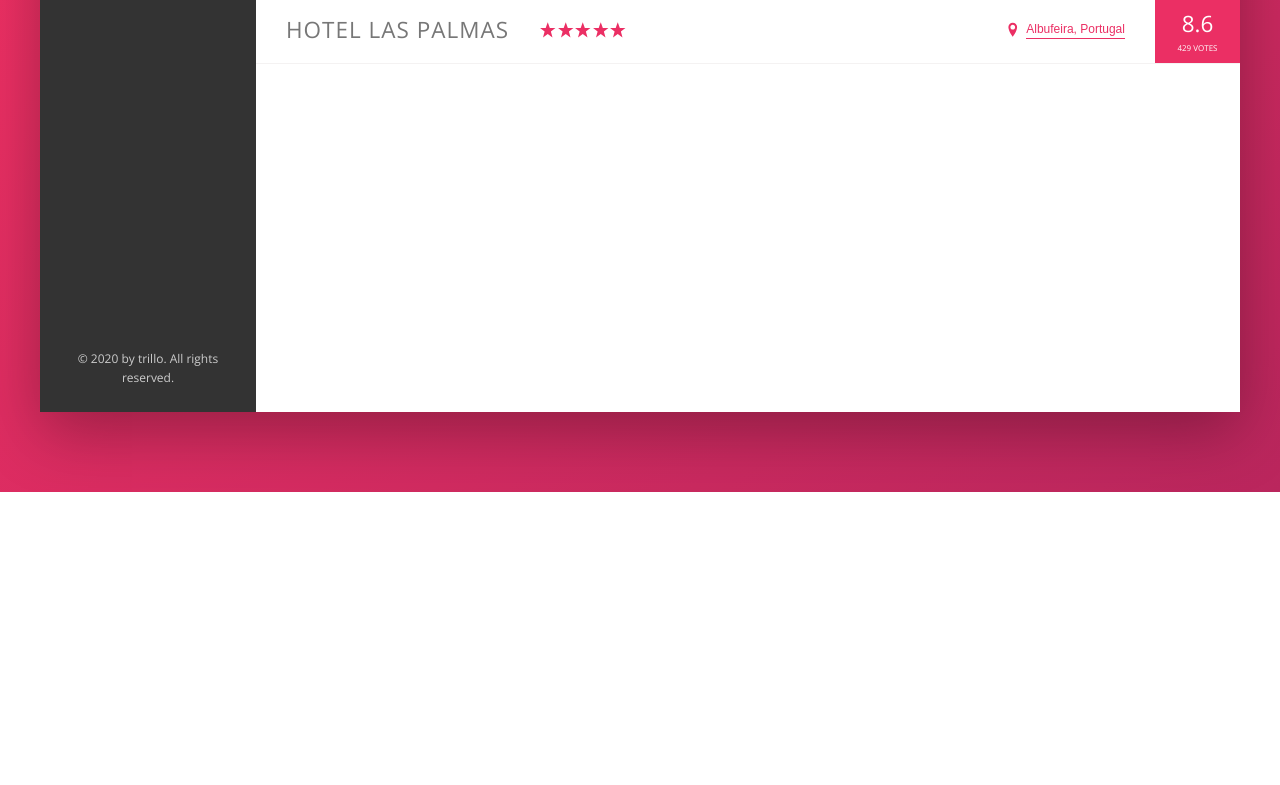
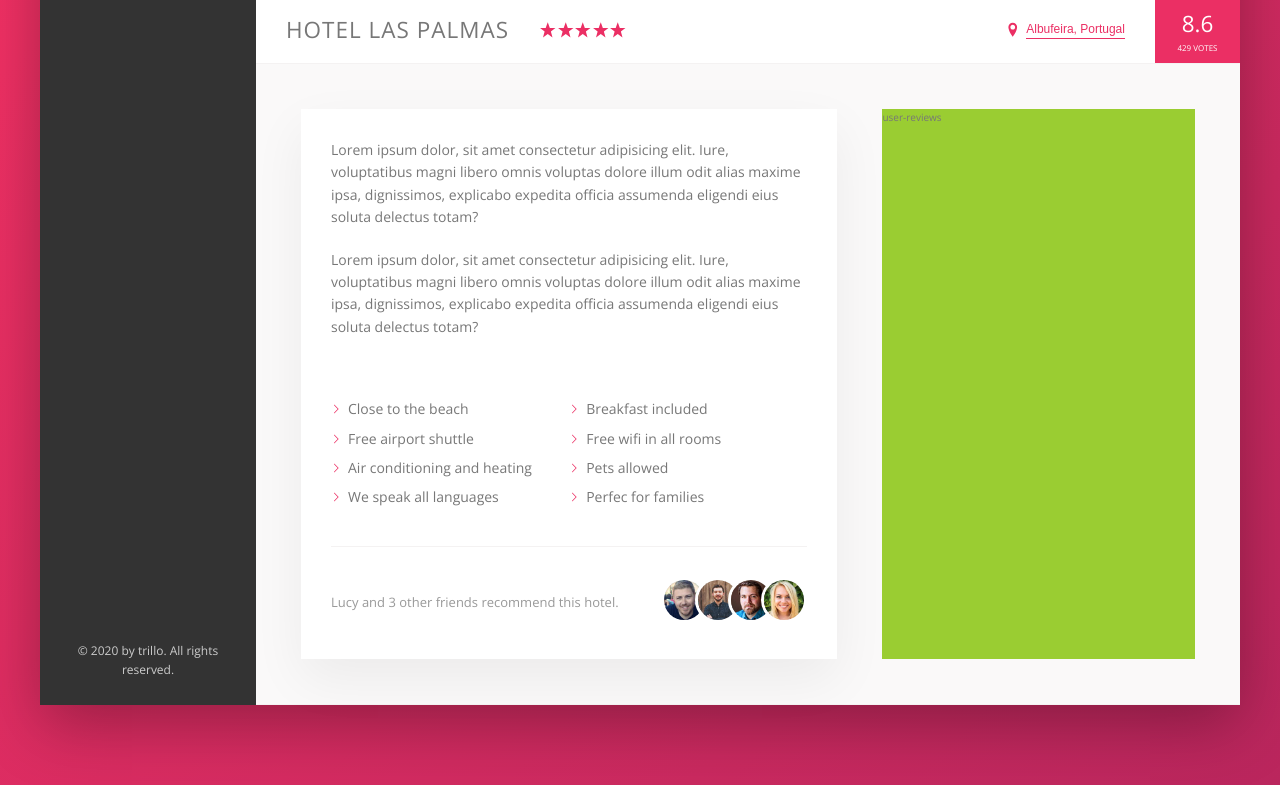
Before and after one commit to Pedatela/sass-course, a website: page Trillo/index.html in a window 1280 px wide. Shown: the part 538-1323 px from the top of the page. Before the commit the page ends 1030 px from the top, so only its background shows below. Drawn offline with nearby package versions, Linux system fonts and the light colour scheme.

Commit message:
Building the description Section

```diff
--- a/Trillo/index.html
+++ b/Trillo/index.html
@@ -130,7 +130,49 @@
                         <div class="overview__rating-avarage">8.6</div>
                         <div class="overview__rating-count">429 votes</div>
                     </div>
+                </div>
 
+                <div class="detail">
+                    <div class="description">
+                        <p class="paragraph">
+                            Lorem ipsum dolor, sit amet consectetur adipisicing elit.
+                            Iure, voluptatibus magni libero omnis voluptas dolore illum odit
+                            alias maxime ipsa, dignissimos, explicabo expedita officia assumenda
+                            eligendi eius soluta delectus totam?
+                        </p>
+                        <p class="paragraph">
+                            Lorem ipsum dolor, sit amet consectetur adipisicing elit.
+                            Iure, voluptatibus magni libero omnis voluptas dolore illum odit
+                            alias maxime ipsa, dignissimos, explicabo expedita officia assumenda
+                            eligendi eius soluta delectus totam?
+                        </p>
+                        <ul class="list">
+                            <li class="list__item">Close to the beach</li>
+                            <li class="list__item">Breakfast included</li>
+                            <li class="list__item">Free airport shuttle</li>
+                            <li class="list__item">Free wifi in all rooms</li>
+                            <li class="list__item">Air conditioning and heating</li>
+                            <li class="list__item">Pets allowed</li>
+                            <li class="list__item">We speak all languages</li>
+                            <li class="list__item">Perfec for families</li>
+                        </ul>
+                        <div class="recommend">
+                            <p class="recommend__count">
+                                Lucy and 3 other friends recommend this hotel.
+                            </p>
+                            <p class="recommend__friends">
+                                <img src="img/user-3.jpg" alt="Friend 1" class="recommend__photo">
+                                <img src="img/user-4.jpg" alt="Friend 2" class="recommend__photo">
+                                <img src="img/user-5.jpg" alt="Friend 3" class="recommend__photo">
+                                <img src="img/user-6.jpg" alt="Friend 4" class="recommend__photo">
+                            </p>
+                        </div>
+
+                    </div>
+
+                    <div class="user-reviews">
+                        user-reviews
+                    </div>
                 </div>
             </main>
         </div>
--- a/Trillo/sass/_components.scss
+++ b/Trillo/sass/_components.scss
@@ -291,3 +291,72 @@
         box-shadow: none;
     }
 }
+
+// Paragraph
+.paragraph:not(:last-of-type){
+    margin-bottom: 2rem;
+}
+
+// List
+.list{
+    list-style: none;
+    margin: 3rem 0;
+    padding: 3rem 0;
+    border-bottom: .1rem solid var(--color-grey-light-2);
+
+    display: flex;
+    flex-wrap: wrap;
+
+    &__item{
+        flex: 0 0 50%;
+        margin-bottom: .7rem;
+    }
+
+    &__item::before{
+        content: '';
+        display: inline-block;
+        height: 1rem;
+        width: 1rem;
+        margin-right: .7rem;
+        // Older browsers
+        // background-image: url(../img/SVG/chevron-thin-right.svg);
+        // background-size: cover;
+
+        // New Browsers - mask
+        background-color: var(--color-primary);
+        -webkit-mask-image: url(../img/SVG/chevron-thin-right.svg);
+        -webkit-mask-size: cover;
+        mask-image: url(../img/SVG/chevron-thin-right.svg);
+        mask-size: cover;
+
+    }
+}
+
+// Recommend
+.recommend{
+    font-size: 1.3rem;
+    color: var(--color-grey-dark-3);
+
+    display: flex;
+    align-items: center;
+
+    &__count{
+        margin-right: auto;
+    }
+
+    &__friends{
+
+    }
+
+    &__photo{
+        box-sizing: content-box;
+        height: 4rem;
+        width: 4rem;
+        border-radius: 50%;
+        border: .3rem solid #fff;
+
+        &:not(:last-child){
+            margin-right: -1.6rem;
+        }
+    }
+}
--- a/Trillo/sass/_layout.scss
+++ b/Trillo/sass/_layout.scss
@@ -31,7 +31,27 @@
 
 .hotel-view{
     background-color: #fff;
-    height: 80rem;
     flex: 1;
 
 }
+
+.detail{
+    display: flex;
+    padding: 4.5rem;
+    background-color: var(--color-grey-light-1);
+    border-bottom: .1rem solid var(--color-grey-light-2);
+}
+
+.description{
+    font-size: 1.4rem;
+    background-color: #fff;
+    box-shadow: 0 2rem 5rem rgba(0,0,0,.06);
+    padding: 3rem;
+    flex: 0 0 60%;
+    margin-right: 4.5rem;
+}
+
+.user-reviews{
+    background-color: yellowgreen;
+    flex: 1;
+}
```
Also changed, not shown: Trillo/css/style.css.
